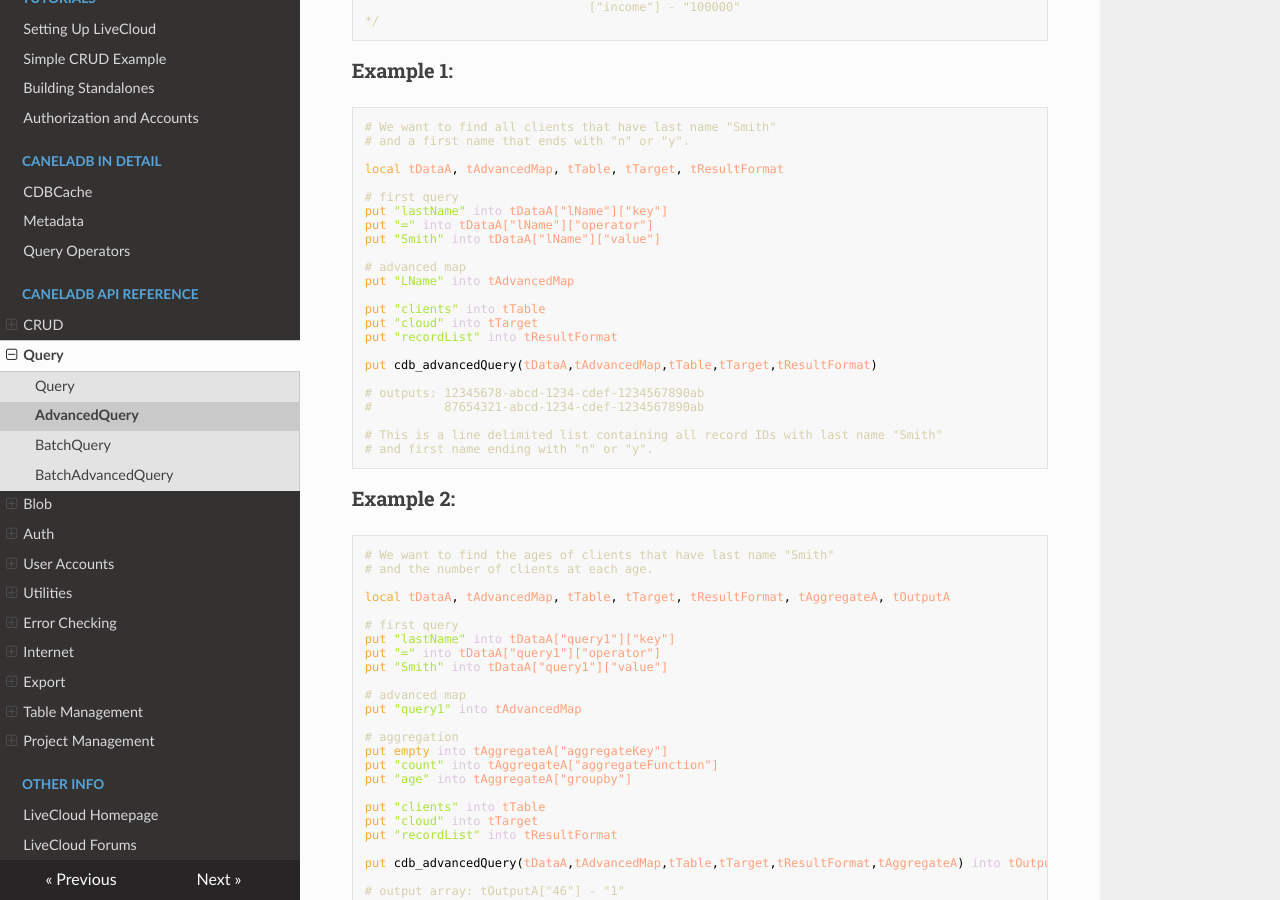
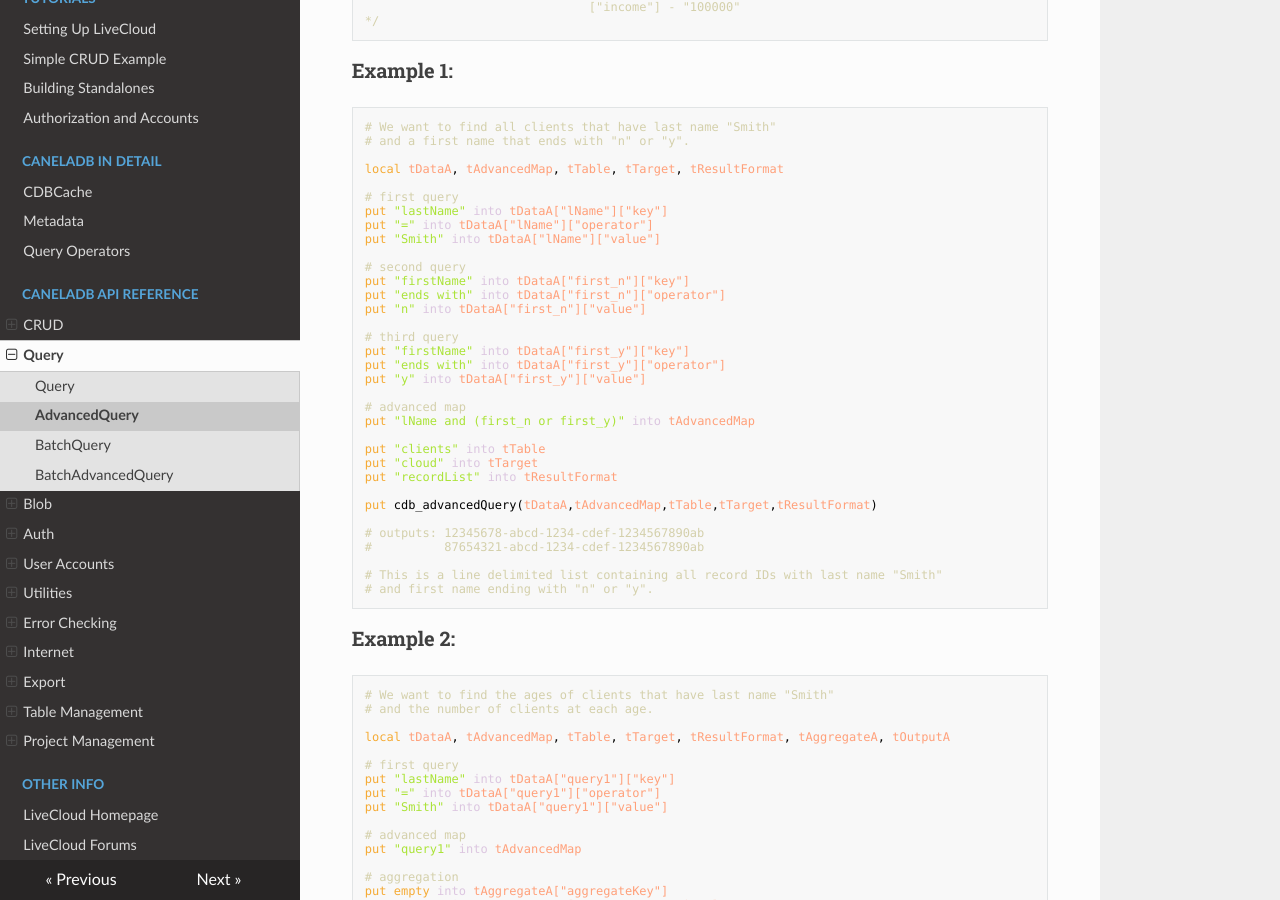
Before and after one commit to CanelaSoftware/cassiaDB_docs, an MkDocs documentation site: the page built from docs/AdvancedQuery.md, in a window 1280 px wide and 900 px high, scrolled down 2443 px. Built offline with MkDocs 1.6.1, drawn with Linux system fonts in a browser that asks for light colours; nearby versions of some CDN libraries.

Commit message:
Fix example
Fixed incomplete example for advanced query.

```diff
--- a/docs/AdvancedQuery.md
+++ b/docs/AdvancedQuery.md
@@ -74,8 +74,18 @@
 put "=" into tDataA["lName"]["operator"]
 put "Smith" into tDataA["lName"]["value"]
 
+# second query
+put "firstName" into tDataA["first_n"]["key"]
+put "ends with" into tDataA["first_n"]["operator"]
+put "n" into tDataA["first_n"]["value"]
+
+# third query
+put "firstName" into tDataA["first_y"]["key"]
+put "ends with" into tDataA["first_y"]["operator"]
+put "y" into tDataA["first_y"]["value"]
+
 # advanced map
-put "LName" into tAdvancedMap
+put "lName and (first_n or first_y)" into tAdvancedMap
 
 put "clients" into tTable
 put "cloud" into tTarget
```
